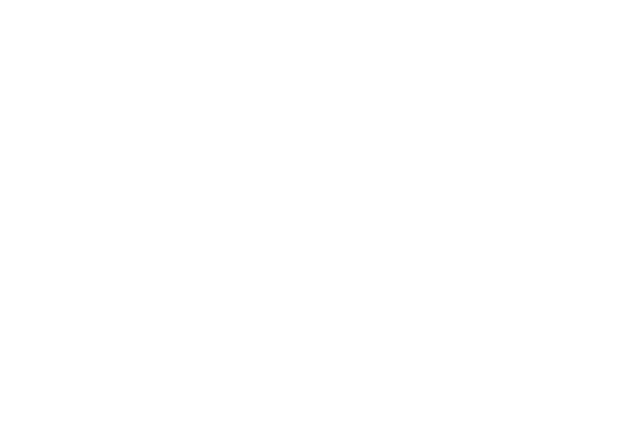
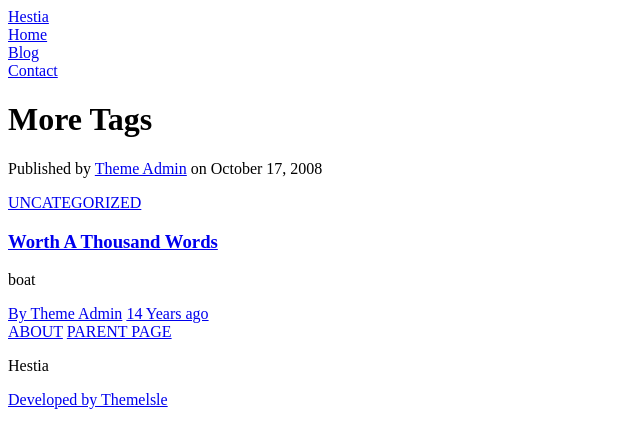
Before and after one commit to eslip96/Front-end-1st-capstone, a plain HTML site: page pages/more-tags.html in a window 1280 px wide. Shown: the whole page, without its empty margins (0-640 px from the left). Drawn offline with Linux system fonts and the light colour scheme.

Commit message:
more tags page html finished

```diff
--- a/pages/more-tags.html
+++ b/pages/more-tags.html
@@ -0,0 +1,59 @@
+<!DOCTYPE html>
+<html lang="en">
+<head>
+  <meta charset="UTF-8">
+  <meta http-equiv="X-UA-Compatible" content="IE=edge">
+  <meta name="viewport" content="width=device-width, initial-scale=1.0">
+  <title>MORETAGS</title>
+</head>
+<body>
+  <div class="main-wrapper">
+    <div class="nav-bar">
+      <div class="left-nav">
+        <div class="nav-links">
+          <a href="/index.html">Hestia</a>
+        </div>
+      </div>
+      <div class="right-nav">
+        <div class="nav-links">
+          <a href="/index.html">Home</a>
+        </div>
+        <div class="nav-links">
+          <a href="/pages/Blog.html">Blog</a>
+        </div>
+        <div class="nav-links">
+          <a href="/pages/Contact.html">Contact</a>
+        </div>
+      </div>
+    </div>
+    <div class="top-title">
+      <h1>More Tags</h1>
+      <p>
+        Published by <a href="Theme Admin">Theme Admin</a> on October 17, 2008
+      </p>
+    </div>
+    <div class="blog-uncategorized">
+      <div class="blog-links1">
+        <a href="/pages/uncat.html">UNCATEGORIZED</a>
+        <a href="/pages/thousand-words.html"
+          ><h3>Worth A Thousand Words</h3></a
+        >
+        <p>boat</p>
+        <a href="/pages/theme.html">By Theme Admin</a>
+        <a href="/pages/thousand-words.html">14 Years ago</a>
+      </div>
+    </div>
+  </div>
+  <div class="footer-wrapper">
+    <div class="left-footer">
+      <a href="#">ABOUT</a>
+      <a href="#">PARENT PAGE</a>
+    </div>
+    <div class="right-footer">
+      <p>Hestia</p>
+      <a href="#">Developed by Themelsle</a>
+    </div>
+  </div>
+  </div>
+</body>
+</html>
```
Also changed, not shown: pages/elements.html (+9 -3 lines), pages/thousand-words.html (+3 -3 lines), pages/uncat.html (+1 -1 lines), pages/about.html (added), pages/parent-page.html (added).
